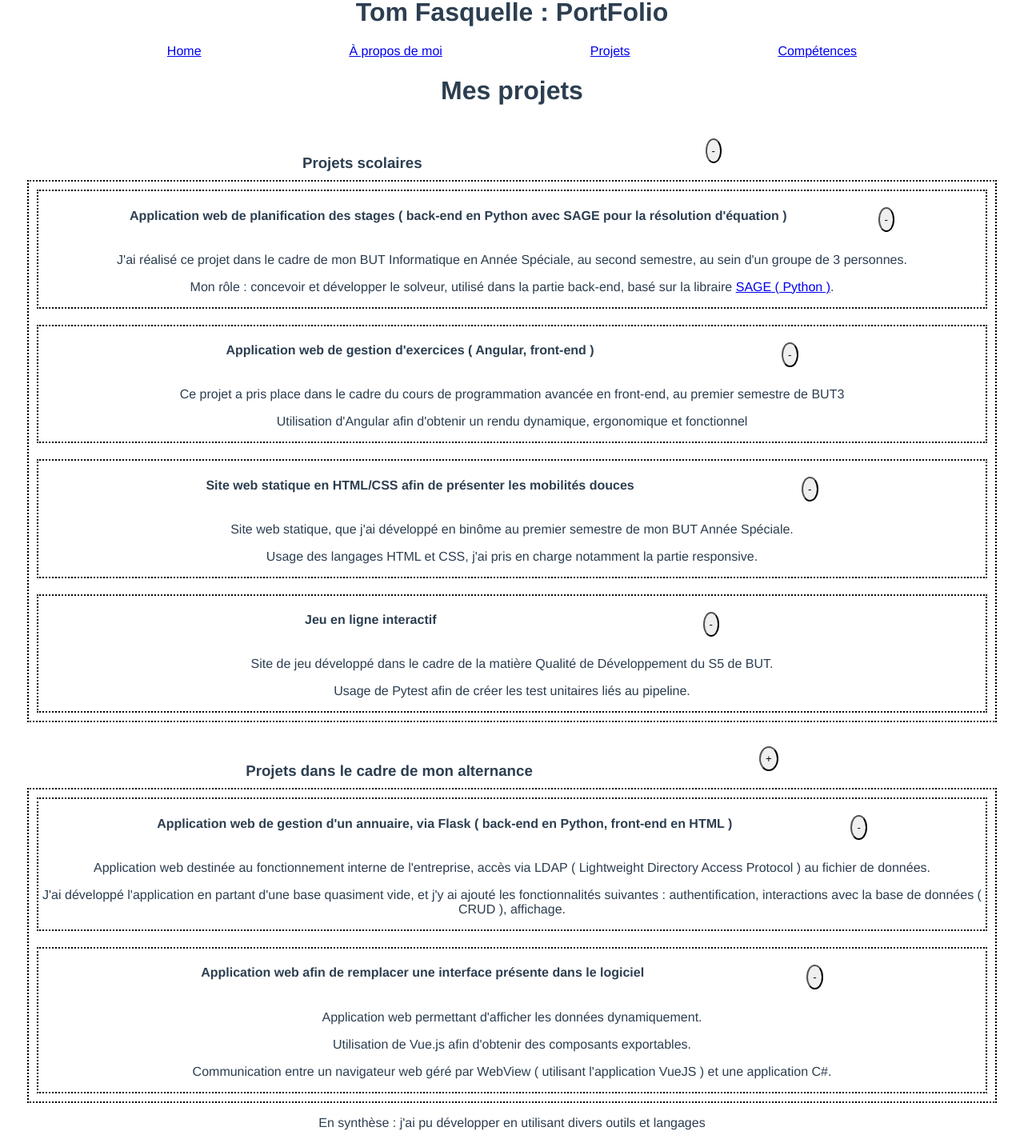
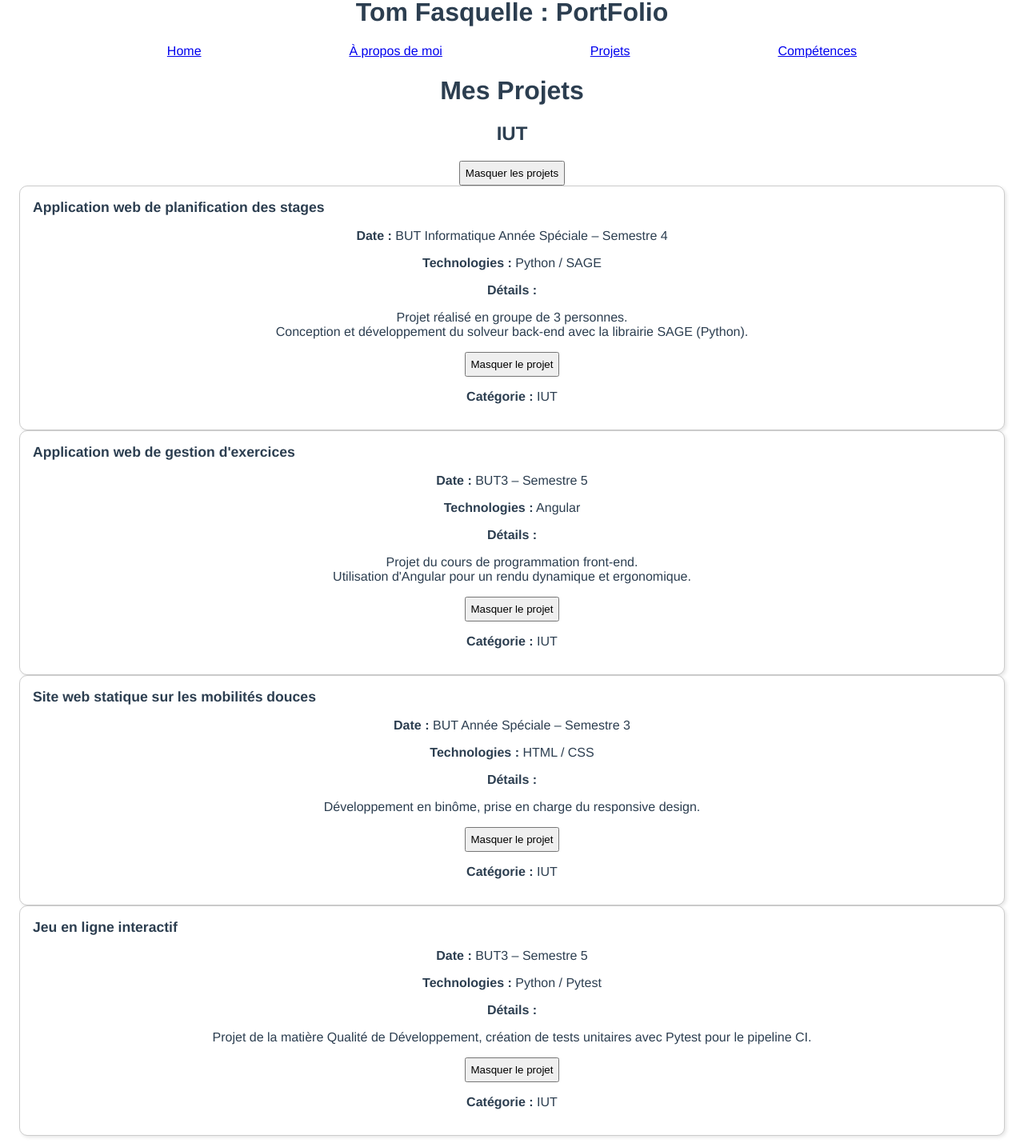
Before and after one commit to tomfsql/TomFolio, a Vue app: page /projects in a window 1280 px wide. Shown: the part 63-1492 px from the top of the page at 80% size. Built offline with nearby package versions, Linux system fonts and the light colour scheme.

Commit message:
Refactored ProjectsPage using json

```diff
--- /dev/null
+++ b/public/projets.json
@@ -0,0 +1,70 @@
+{
+    "Projets scolaires": [
+      {
+        "categorie": "IUT",
+        "titre": "Application web de planification des stages",
+        "id": "Solveur",
+        "date": "BUT Informatique Année Spéciale – Semestre 4",
+        "details": [
+          "Projet réalisé en groupe de 3 personnes.",
+          "Conception et développement du solveur back-end avec la librairie SAGE (Python)."
+        ],
+        "techno": "Python / SAGE"
+      },
+      {
+        "categorie": "IUT",
+        "titre": "Application web de gestion d'exercices",
+        "id": "Exercices",
+        "date": "BUT3 – Semestre 5",
+        "details": [
+          "Projet du cours de programmation front-end.",
+          "Utilisation d'Angular pour un rendu dynamique et ergonomique."
+        ],
+        "techno": "Angular"
+      },
+      {
+        "categorie": "IUT",
+        "titre": "Site web statique sur les mobilités douces",
+        "id": "SiteWeb",
+        "date": "BUT Année Spéciale – Semestre 3",
+        "details": [
+          "Développement en binôme, prise en charge du responsive design."
+        ],
+        "techno": "HTML / CSS"
+      },
+      {
+        "categorie": "IUT",
+        "titre": "Jeu en ligne interactif",
+        "id": "QDev",
+        "date": "BUT3 – Semestre 5",
+        "details": [
+          "Projet de la matière Qualité de Développement, création de tests unitaires avec Pytest pour le pipeline CI."
+        ],
+        "techno": "Python / Pytest"
+      }
+    ],
+    "Projets réalisés lors de mon alternance": [
+      {
+        "categorie": "VP",
+        "titre": "Application web de gestion d'annuaire",
+        "id": "Annuaire",
+        "date": "Alternance – 2024",
+        "details": [
+          "Application interne avec accès via LDAP.",
+          "Développement complet : authentification, CRUD, affichage."
+        ],
+        "techno": "Flask / HTML"
+      },
+      {
+        "categorie": "VP",
+        "titre": "Remplacement d'interface logicielle",
+        "id": "PropertyGrid",
+        "date": "Alternance – 2025",
+        "details": [
+          "Affichage dynamique des données via une application Vue.js.",
+          "Communication entre WebView (VueJS) et une application C#."
+        ],
+        "techno": "Vue.js / C#"
+      }
+    ]
+  }
--- a/src/components/ProjectsPage.vue
+++ b/src/components/ProjectsPage.vue
@@ -1,134 +1,102 @@
 <template>
-  <h1> Mes projets </h1>
-      <div class="title">
-        <h3> Projets scolaires </h3>
-        <button class="collapsebtn" @click="toggleCategory('IUT')">
-            {{ showMainCategories['IUT'] ? '-' : '+' }}
-        </button>
-      </div>
+  <div>
+    <h1>Mes Projets</h1>
 
-      <div class="category" v-if="this.showMainCategories['IUT']">
+    <div v-for="(projets, categorie) in groupedProjets" :key="categorie">
+      <h2>{{ categorie }}</h2>
 
-        <div class="project">
-          <div class="project-header">
-            <h4> Application web de planification des stages ( back-end en Python avec SAGE pour la résolution d'équation )  </h4>
-            <button class="collapsebtn" @click="toggleProject('Solveur')">
-                {{ showSingleProject['Solveur'] ? '-' : '+' }}
-            </button>
-          </div>
-          <div class="project-content" v-if="this.showSingleProject['Solveur']">
-
-            <p> J'ai réalisé ce projet dans le cadre de mon BUT Informatique en Année Spéciale, au second semestre, au sein d'un groupe de 3 personnes. </p>
-            <p> Mon rôle : concevoir et développer le solveur, utilisé dans la partie back-end, basé sur la libraire <a href="https://www.sagemath.org/" target="_blank"> SAGE ( Python )</a>.  </p>
-
-          </div>
-        </div>
-
-        <div class="project">
-          <div class="project-header">
-            <h4> Application web de gestion d'exercices ( Angular, front-end ) </h4>
-            <button class="collapsebtn" @click="toggleProject('Exercices')">
-              {{ showSingleProject['Exercices'] ? '-' : '+' }}
-            </button>
-          </div>
-          <div class="project-content" v-if="this.showSingleProject['Exercices']">
-
-            <p> Ce projet a pris place dans le cadre du cours de programmation avancée en front-end, au premier semestre de BUT3 </p>
-            <p> Utilisation d'Angular afin d'obtenir un rendu dynamique, ergonomique et fonctionnel </p>
-
-          </div>
-        </div>
-
-        <div class="project" v-if="this.showSingleProject['SiteWeb']">
-          <div class="project-header">
-            <h4> Site web statique en HTML/CSS afin de présenter les mobilités douces </h4>
-            <button class="collapsebtn" @click="toggleProject('SiteWeb')">
-              {{ showSingleProject['SiteWeb'] ? '-' : '+' }}
-            </button>
-          </div>
-          <div class="project-content" v-if="this.showSingleProject['SiteWeb']">
-            <p> Site web statique, que j'ai développé en binôme au premier semestre de mon BUT Année Spéciale. </p>
-            <p> Usage des langages HTML et CSS, j'ai pris en charge notamment la partie responsive.</p>
-          </div>
-        </div>
-
-        <div class="project" v-if="this.showSingleProject['QDev']">
-          <div class="project-header">
-            <h4> Jeu en ligne interactif </h4>
-            <button class="collapsebtn" @click="toggleProject('QDev')">
-              {{ showSingleProject['QDev'] ? '-' : '+' }}
-            </button>
-          </div>
-          <div class="project-content" v-if="this.showSingleProject['QDev']">
-            <p> Site de jeu développé dans le cadre de la matière Qualité de Développement du S5 de BUT. </p>
-            <p> Usage de Pytest afin de créer les test unitaires liés au pipeline.</p>
-          </div>
-        </div>
-
-      </div>
-
-      <div class="title">
-
-        <h3> Projets dans le cadre de mon alternance </h3>
-        <button class="collapsebtn" @click="toggleCategory('VP')">
-            {{ showSingleProject['VP'] ? '-' : '+' }}
+      <button @click="toggleCategory(categorie)">
+        {{ showCategories[categorie] ? 'Masquer' : 'Afficher' }} les projets
       </button>
 
-      </div>
+      <div v-if="showCategories[categorie]">
+        <div v-for="projet in projets" :key="projet.id">
+          <div class="card">
+            <h3>{{ projet.titre }}</h3>
+            <p><strong>Date :</strong> {{ projet.date }}</p>
+            <p><strong>Technologies :</strong> {{ projet.techno }}</p>
+            <p><strong>Détails :</strong></p>
+            <ul>
+              <li v-for="detail in projet.details" :key="detail">{{ detail }}</li>
+            </ul>
+            <button @click="toggleProject(projet.id)">
+              {{ showProjects[projet.id] ? 'Masquer' : 'Afficher' }} le projet
+            </button>
 
-      <div class="category" v-if="this.showMainCategories['VP']">
-        <div class="project">
-          <div class="project-header">
-            <h4> Application web de gestion d'un annuaire, via Flask ( back-end en Python, front-end en HTML ) </h4>
-            <button class="collapsebtn" @click="toggleProject('Annuaire')">
-              {{ showSingleProject['Annuaire'] ? '-' : '+' }}
-            </button>
-          </div>
-          <div class="project-content" v-if="this.showSingleProject['Annuaire']">
-            <p> Application web destinée au fonctionnement interne de l'entreprise, accès via LDAP ( Lightweight Directory Access Protocol ) au fichier de données.</p>
-            <p> J'ai développé l'application en partant d'une base quasiment vide, et j'y ai ajouté les fonctionnalités suivantes : authentification, interactions avec la base de données ( CRUD ), affichage.</p>
-          </div>
-        </div>
-
-        <div class="project">
-          <div class="project-header">
-            <h4> Application web afin de remplacer une interface présente dans le logiciel</h4>
-            <button class="collapsebtn" @click="toggleProject('Annuaire')">
-              {{ showSingleProject['Annuaire'] ? '-' : '+' }}
-            </button>
-          </div>
-          <div class="project-content" v-if="this.showSingleProject['Annuaire']">
-            <p> Application web permettant d'afficher les données dynamiquement.</p>
-            <p> Utilisation de Vue.js afin d'obtenir des composants exportables.</p>
-            <p> Communication entre un navigateur web géré par WebView ( utilisant l'application VueJS ) et une application C#.</p>
+            <div v-if="showProjects[projet.id]">
+              <p><strong>Catégorie :</strong> {{ projet.categorie }}</p>
             </div>
           </div>
         </div>
-
-  <p> En synthèse : j'ai pu développer en utilisant divers outils et langages </p>
-  <ul>
-    <li> Développement web : VueJS, Flask, Angular </li>
-    <li> Développement logiciel : C++, C#, Python </li>
-    <li> Outils : Git, Docker</li>
-  </ul>
+      </div>
+    </div>
+  </div>
 </template>
 
 <script>
 export default {
-    name: 'HomePage',
-  data(){
+  name: 'ProjectsPage',
+  data() {
     return {
-      showMainCategories: {"IUT": true, "VP": true},
-      showSingleProject: {"Solveur": true, "Exercices": true, "SiteWeb": true, "Annuaire": true, "PropertyGrid": true, 'QDev':true},
+      projetsScolaires: [],
+      projetsAlternance: [],
+      showCategories: {},
+      showProjects: {}
     };
   },
-  methods : {
-    toggleCategory(category) {
-        this.showMainCategories[category] = !this.showMainCategories[category];
+  computed: {
+    groupedProjets() {
+      const grouped = {};
+
+      this.projetsScolaires.forEach(p => {
+        if (!grouped[p.categorie]) {
+          grouped[p.categorie] = [];
+        }
+        grouped[p.categorie].push(p);
+      });
+
+      this.projetsAlternance.forEach(p => {
+        if (!grouped[p.categorie]) {
+          grouped[p.categorie] = [];
+        }
+        grouped[p.categorie].push(p);
+      });
+
+      return grouped;
+    }
   },
-    toggleProject(project) {
-      this.showSingleProject[project] = !this.showSingleProject[project];
+methods: {
+  toggleCategory(cat) {
+    this.showCategories[cat] = !this.showCategories[cat];
   },
+  toggleProject(id) {
+    this.showProjects[id] = !this.showProjects[id];
   }
+},
+mounted() {
+  fetch('/projets.json')
+    .then(res => res.json())
+    .then(data => {
+      if (data && data['Projets scolaires'] && data['Projets réalisés lors de mon alternance']) {
+        this.projetsScolaires = data['Projets scolaires'];
+        this.projetsAlternance = data['Projets réalisés lors de mon alternance'];
+        this.projetsIUT = this.projetsScolaires.filter(p => p.categorie === 'IUT');
+        this.projetsVP = this.projetsAlternance.filter(p => p.categorie === 'VP');
+        this.showProjects = this.projetsScolaires.concat(this.projetsAlternance).reduce((acc, p) => {
+          acc[p.id] = true;
+          return acc;
+        }, {});
+        this.showCategories = this.projetsScolaires.concat(this.projetsAlternance).reduce((acc, p) => {
+          acc[p.categorie] = true;
+          return acc;
+        }, {});
+      } else {
+        console.error("Erreur: la structure des données est incorrecte.");
       }
+    })
+    .catch(err => console.error("Erreur de chargement des projets :", err));
+}
+
+
+};
 </script>
```
Lines whose indentation alone changed are shown as unchanged.
